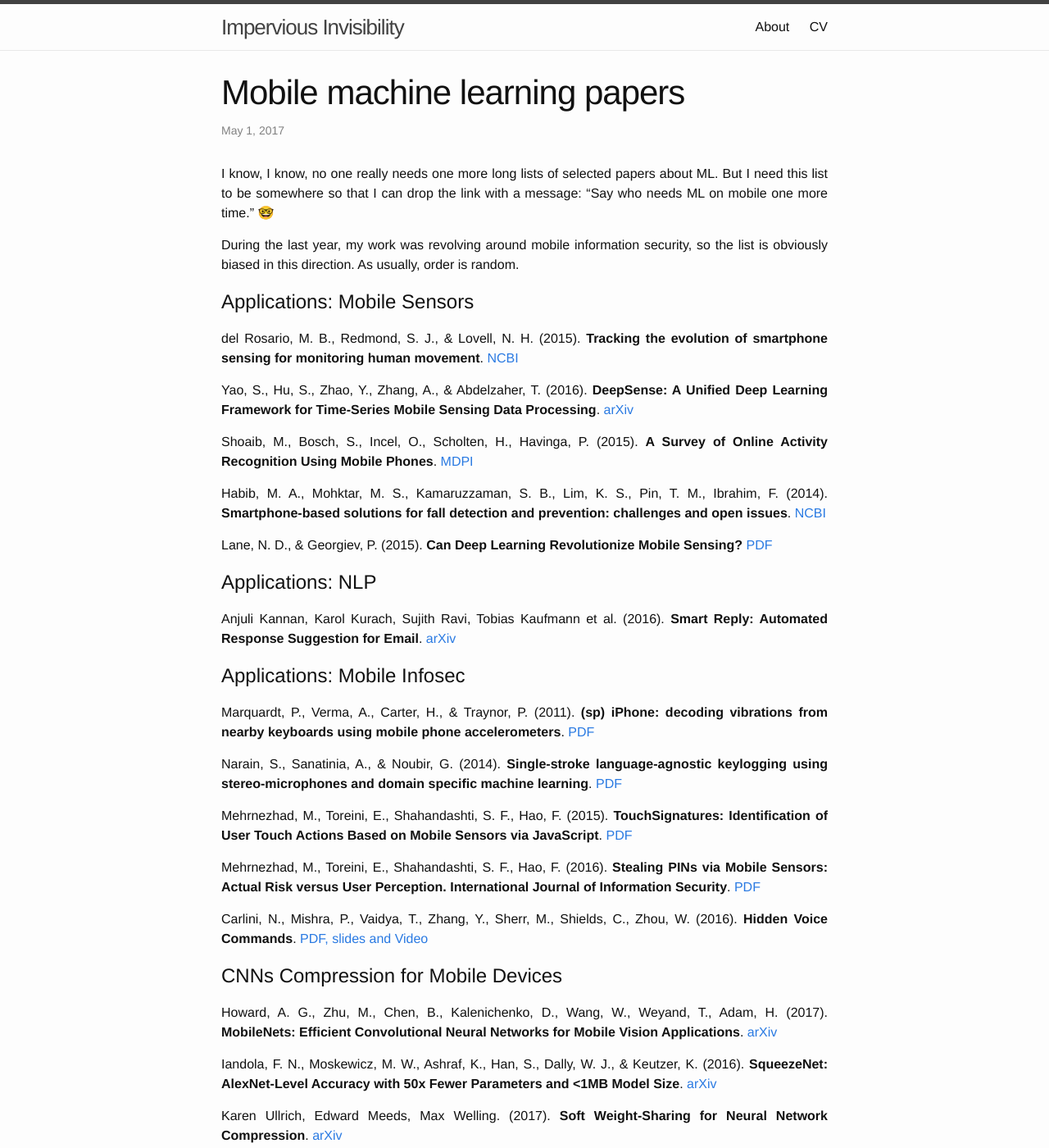
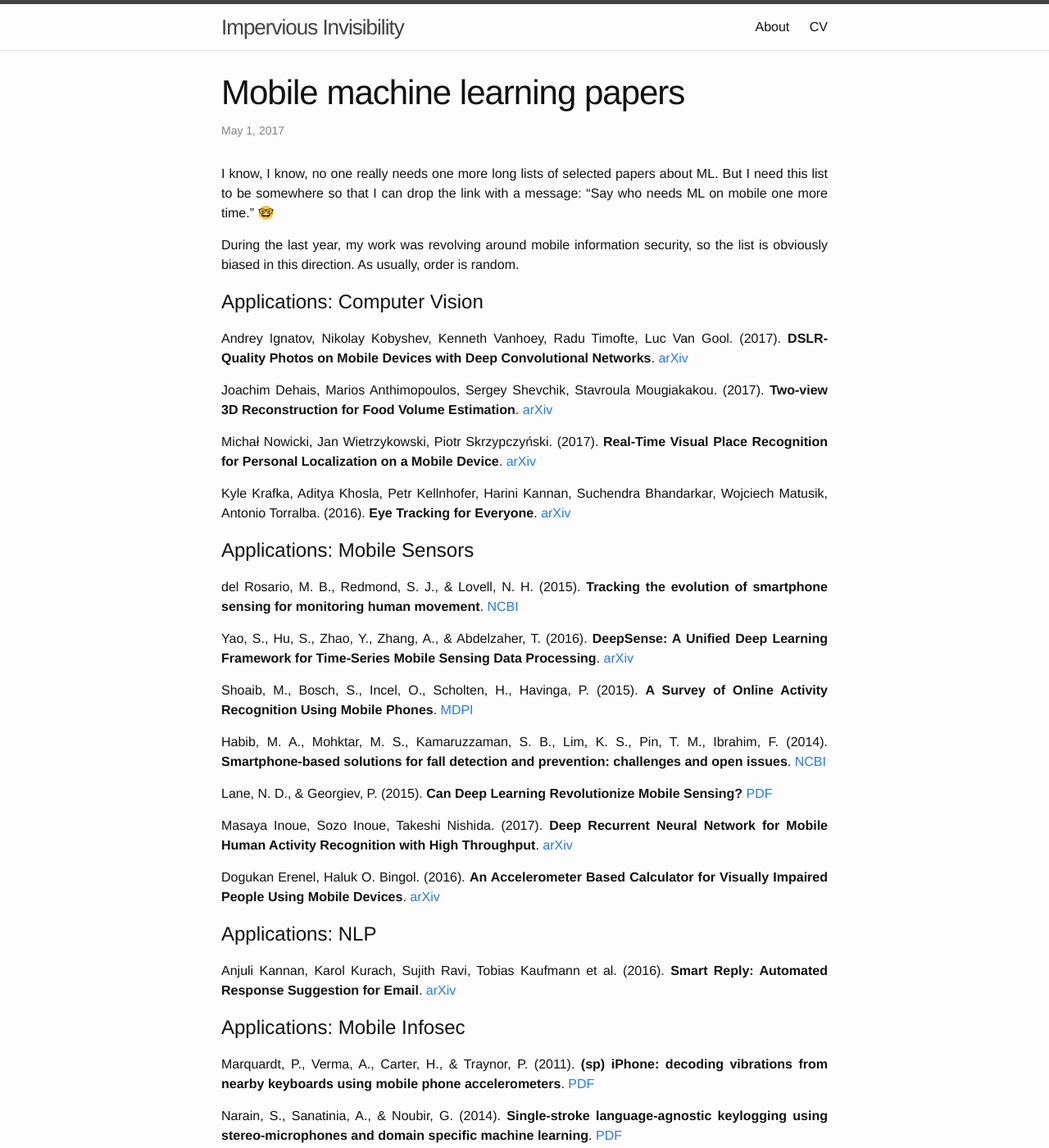
Before and after one commit to alexsosn/alexsosn.github.io, a Jekyll site: the page built from _posts/2017-05-02-mobile-ml-papers.md, in a window 1280 px wide and 1400 px high. Shown: the whole window at 82% size. Built offline with Jekyll 4.4.1, drawn with Linux system fonts in a browser that asks for light colours; some of the changed text lies outside the part shown.

Commit message:
More papers.

```diff
--- a/_posts/2017-05-02-mobile-ml-papers.md
+++ b/_posts/2017-05-02-mobile-ml-papers.md
@@ -11,6 +11,15 @@ I know, I know, no one really needs one more long lists of selected papers about
 
 During the last year, my work was revolving around mobile information security, so the list is obviously biased in this direction. As usually, order is random.
 
+# Applications: Computer Vision
+
+Andrey Ignatov, Nikolay Kobyshev, Kenneth Vanhoey, Radu Timofte, Luc Van Gool.  (2017). **DSLR-Quality Photos on Mobile Devices with Deep Convolutional Networks**. [arXiv](https://arxiv.org/abs/1704.02470)
+
+Joachim Dehais, Marios Anthimopoulos, Sergey Shevchik, Stavroula Mougiakakou. (2017). **Two-view 3D Reconstruction for Food Volume Estimation**. [arXiv](https://arxiv.org/abs/1701.03330)
+
+Michał Nowicki, Jan Wietrzykowski, Piotr Skrzypczyński. (2017). **Real-Time Visual Place Recognition for Personal Localization on a Mobile Device**. [arXiv](https://arxiv.org/abs/1611.02061)
+
+Kyle Krafka, Aditya Khosla, Petr Kellnhofer, Harini Kannan, Suchendra Bhandarkar, Wojciech Matusik, Antonio Torralba. (2016). **Eye Tracking for Everyone**. [arXiv](https://arxiv.org/abs/1606.05814)
 
 # Applications: Mobile Sensors
 
@@ -24,6 +33,9 @@ Habib, M. A., Mohktar, M. S., Kamaruzzaman, S. B., Lim, K. S., Pin, T. M., Ibrah
 
 Lane, N. D., & Georgiev, P. (2015). **Can Deep Learning Revolutionize Mobile Sensing?** [PDF](http://niclane.org/pubs/lane_hotmobile15.pdf)
 
+Masaya Inoue, Sozo Inoue, Takeshi Nishida. (2017). **Deep Recurrent Neural Network for Mobile Human Activity Recognition with High Throughput**. [arXiv](https://arxiv.org/abs/1611.03607)
+
+Dogukan Erenel, Haluk O. Bingol. (2016). **An Accelerometer Based Calculator for Visually Impaired People Using Mobile Devices**. [arXiv](https://arxiv.org/abs/1604.07660)
 
 # Applications: NLP
 
@@ -41,6 +53,12 @@ Mehrnezhad, M., Toreini, E., Shahandashti, S. F., Hao, F. (2015). **TouchSignatu
 Mehrnezhad, M., Toreini, E., Shahandashti, S. F., Hao, F. (2016). **Stealing PINs via Mobile Sensors: Actual Risk versus User Perception. International Journal of Information Security**. [PDF](https://www.internetsociety.org/sites/default/files/05%20stealing-pins-via-mobile-sensors-actual-risk-versus-user-perception.pdf)
 
 Carlini, N., Mishra, P., Vaidya, T., Zhang, Y., Sherr, M., Shields, C., Zhou, W. (2016). **Hidden Voice Commands**. [PDF, slides and Video](https://www.usenix.org/conference/usenixsecurity16/technical-sessions/presentation/carlini)
+
+Orekondy, T., Schiele, B., Fritz, M. (2017). **Towards a Visual Privacy Advisor: Understanding and Predicting Privacy Risks in Images**. [arXiv](https://arxiv.org/abs/1703.10660)
+
+Upal Mahbub, Sayantan Sarkar, Vishal M. Patel, Rama Chellappa. (2016). **Active User Authentication for Smartphones: A Challenge Data Set and Benchmark Results**. [arXiv](https://arxiv.org/abs/1610.07930)
+
+Pouya Samangouei, Rama Chellappa. (2016). **Convolutional Neural Networks for Attribute-based Active Authentication on Mobile Devices**. [arXiv](https://arxiv.org/abs/1604.08865)
 
 
 # CNNs Compression for Mobile Devices
@@ -61,6 +79,9 @@ Wu, J., Leng, C., Wang, Y., Hu, Q., Cheng, J. (2016). **Quantized Convolutional
 
 Han, S., Liu, X., Mao, H., Pu, J., Pedram, A., Horowitz, M. A., Dally, W. J. (2016). **EIE: Efficient Inference Engine on Compressed Deep Neural Network**. [arXiv](https://arxiv.org/abs/1602.01528)
 
+Wenjia Meng, Zonghua Gu, Ming Zhang, Zhaohui Wu. (2017). **Two-Bit Networks for Deep Learning on Resource-Constrained Embedded Devices**. [arXiv](https://arxiv.org/abs/1701.00485)
+
+Renzo Andri, Lukas Cavigelli, Davide Rossi, Luca Benini. (2017). **YodaNN: An Architecture for Ultra-Low Power Binary-Weight CNN Acceleration**. [arXiv](https://arxiv.org/abs/1606.05487)
 
 # Distributed Learning
 
@@ -76,4 +97,4 @@ Domingos, P. (2012). **A few useful things to know about machine learning**. [PD
 
 Leslie N. Smith. **Best Practices for Applying Deep Learning to Novel Applications**. [arXiv](https://arxiv.org/abs/1704.01568)
 
-Martin Zinkevich. **Rules of Machine Learning : Best Practices for ML Engineering**. [PDF](http://martin.zinkevich.org/rules_of_ml/rules_of_ml.pdf)
+Martin Zinkevich. **Rules of Machine Learning: Best Practices for ML Engineering**. [PDF](http://martin.zinkevich.org/rules_of_ml/rules_of_ml.pdf)
```
